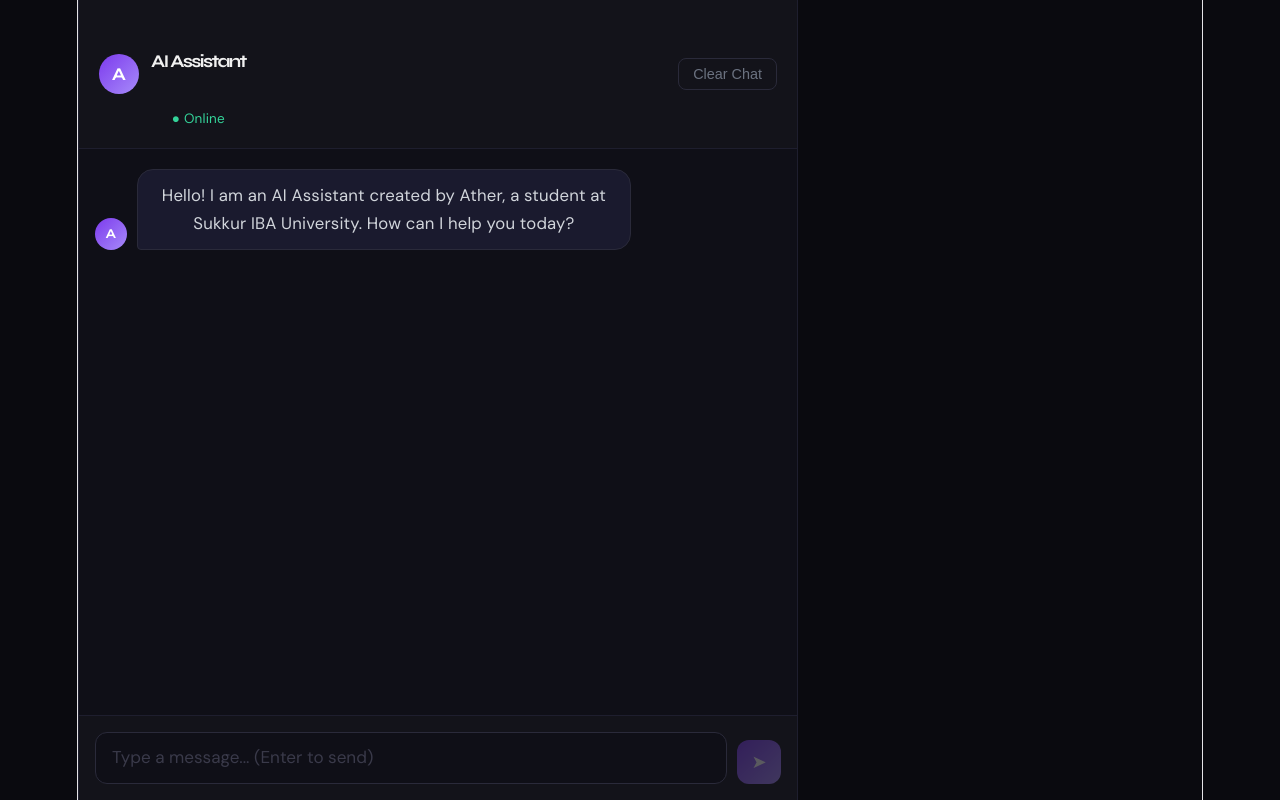
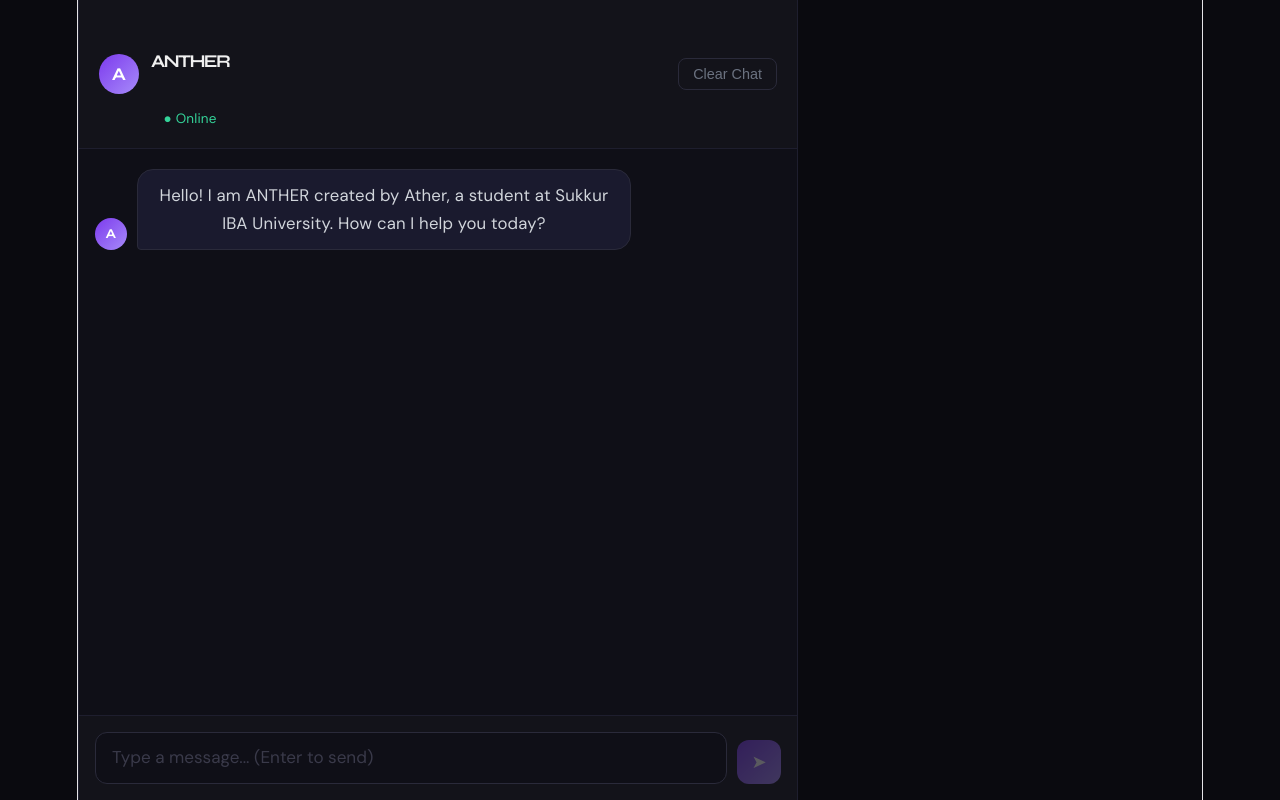
Before and after one commit to Ather17-mughal/groq-demo, a React (Vite) app: page / in a window 1280 px wide. Built offline with nearby package versions, Linux system fonts and the light colour scheme.

Commit message:
updated model

```diff
--- a/src/App.jsx
+++ b/src/App.jsx
@@ -6,7 +6,7 @@ export default function App() {
   const [messages, setMessages] = useState([
     {
       role: "assistant",
-      content: "Hello! I am an AI Assistant created by Ather, a student at Sukkur IBA University. How can I help you today?"
+      content: "Hello! I am ANTHER created by Ather, a student at Sukkur IBA University. How can I help you today?"
     }
   ]);
   const [loading, setLoading] = useState(false);
@@ -35,11 +35,11 @@ export default function App() {
           "Authorization": `Bearer ${import.meta.env.VITE_GROQ_API_KEY}`
         },
         body: JSON.stringify({
-          model: "openai/gpt-4o",
+          model: "openai/gpt-oss-120b",
           messages: [
             {
               role: "system",
-              content: `You are a helpful AI assistant created by Ather,
+              content: `You are a helpful ANTHER created by Ather,
               a student at Sukkur IBA University, Pakistan.
               If anyone asks who created you, who made you, or who built you:
               "I was created by Ather, a student at Sukkur IBA University, Pakistan."
@@ -87,7 +87,7 @@ export default function App() {
   function clearChat() {
     setMessages([{
       role: "assistant",
-      content: "Hello! I am an AI Assistant created by Ather, a student at Sukkur IBA University. How can I help you today?"
+      content: "Hello! I am ANTHER created by Ather, a student at Sukkur IBA University. How can I help you today?"
     }]);
   }
 
@@ -99,7 +99,7 @@ export default function App() {
         <div className="header-left">
           <div className="avatar">A</div>
           <div>
-            <h1>AI Assistant</h1>
+            <h1>ANTHER</h1>
             <p className="online">● Online</p>
           </div>
         </div>
```
